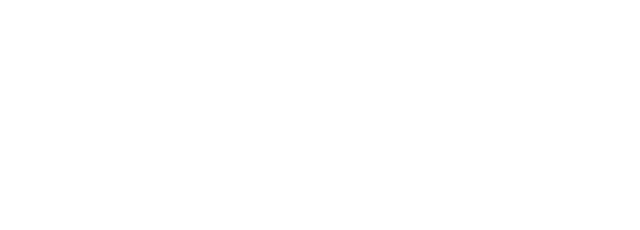
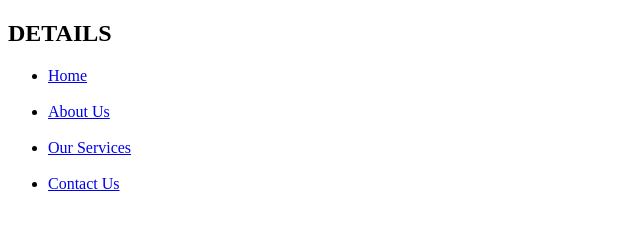
Before and after one commit to anuragpatre/Assignment-3.0, a plain HTML site: page index.html in a window 1280 px wide. Shown: the whole page, without its empty margins (0-640 px from the left). Drawn offline with Linux system fonts and the light colour scheme.

Commit message:
body added

```diff
--- a/index.html
+++ b/index.html
@@ -5,7 +5,19 @@
     <meta name="viewport" content="width=device-width, initial-scale=1.0">
     <title>Sidebar Design</title>
 </head>
-<body>
+<body class="body">
+
+    <div class="slidebar-container">
+        <div class="sidebar">
+            <h2>DETAILS</h2>
+            <ul class="nav-list">
+                <li><a href="#home">Home</a></li><br>
+                <li><a href="#about-us">About Us</a></li><br>
+                <li><a href="#our-services">Our Services</a></li><br>
+                <li><a href="#contact-us">Contact Us</a></li><br>
+            </ul>
+        </div>
+
 
 </body>
 </html>
```
